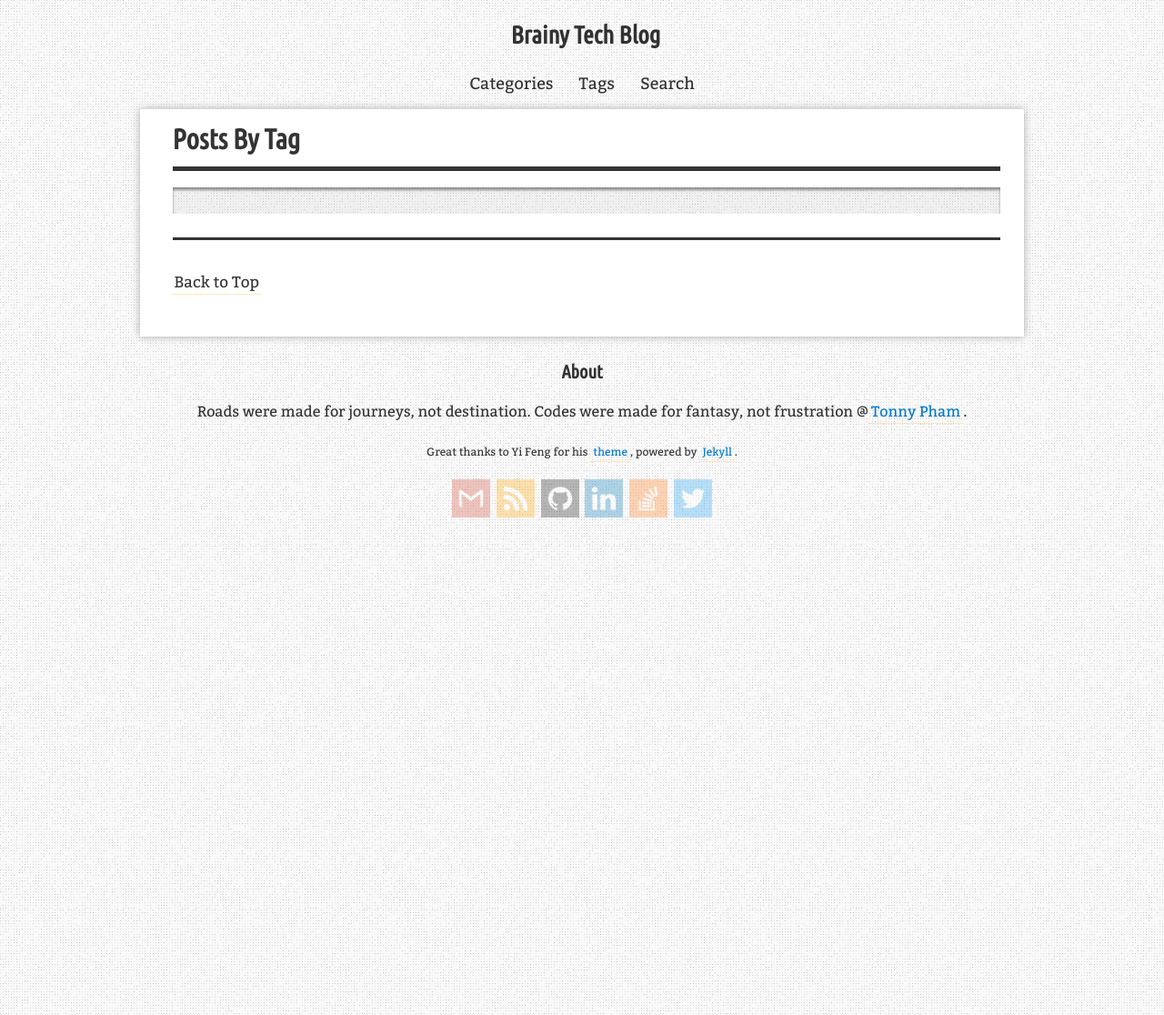
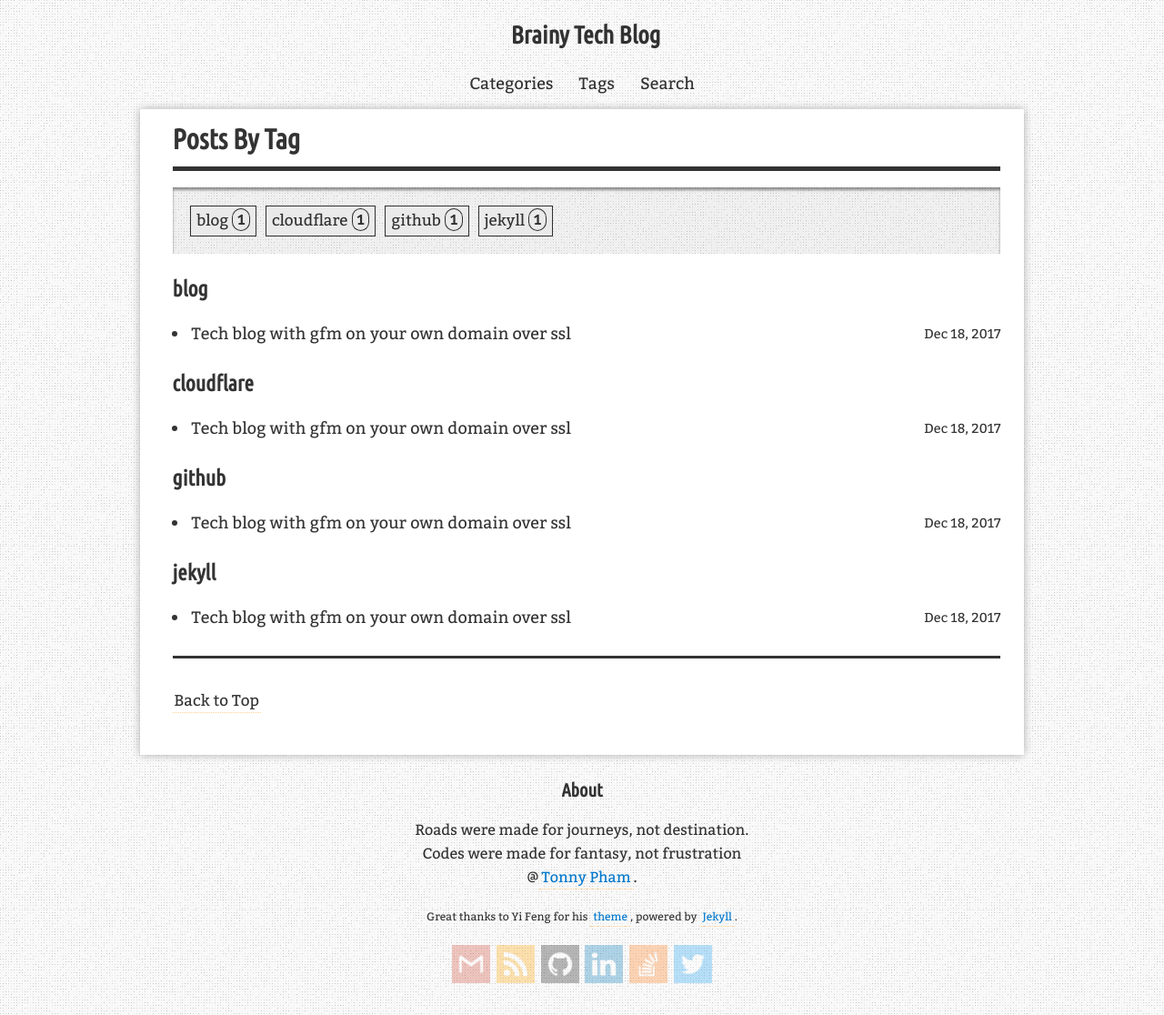
Before and after one commit to jwall149/tonny.me, a Jekyll site: the page built from blog/tags/index.html, in a window 1280 px wide. Shown: the whole page at 91% size. Built offline with Jekyll 4.4.1, drawn with Linux system fonts in a browser that asks for light colours; nearby versions of some CDN libraries; comment, search, counter and statistics services are not loaded; part of the change alters nothing that is shown.

Commit message:
Blog on tech blog

````diff
--- a/_config.yml
+++ b/_config.yml
@@ -49,12 +49,12 @@ author:
       url:
 home:
   section1: <h1>Brainy Tech</h1>
-  section2: <h2>Life's a journeys, not a race</h2><h2>Coding need test cases, not debug</h2>
+  section2: <h2>Life's a journeys, not a race</h2><h2>Coding need test cases, not some traces</h2>
   section3: <div class="social-links"><a class="ico-github btn" href="https://github.com/jwall149" title="View on GitHub"></a></div>
 blog:
   cc_license: https://www.apache.org/licenses/LICENSE-2.0
   cc_license_image: http://apache.org/images/SupportApache-small.png
-  footer_content: Roads were made for journeys, not destination. Codes were made for fantasy, not frustration @<a href="https:/tonny.me">Tonny Pham</a>.
+  footer_content: Roads were made for journeys, not destination. <br/> Codes were made for fantasy, not frustration <br/>@<a href="https:/tonny.me">Tonny Pham</a>.
 
 disqus:
   shortname: # e.g. yizeng
--- /dev/null
+++ b/_posts/2017-12-18-tech-blog-gfm-on-your-domain-over-ssl.md
@@ -0,0 +1,40 @@
+---
+layout: post
+title: "Tech blog with gfm on your own domain over ssl"
+description: "Solution for a zero cost but scalable tech blog with Github flavor markdown on a custom domain over SSL"
+categories: [blog]
+tags: [blog,jekyll,github,cloudflare]
+redirect_from:
+  - /2017/12/18/
+---
+
+So you finally come here to look for a solution to your blog? Well, at least how to build your blog the easiest way. So did I.
+
+A month ago, I figured out that just some edit of my everyday documents that I wrote for every project I join in, can make a very good blog post. Sometimes I spend a day to look for a solution to a problem and if I publish it, the solution may save thousands of hours of people yearning for an answer on the internet.
+
+What were the requirements for the blog solution I want to accomplish? It must be  `GitHub-markdown-format`, and `Scalable`, and `secure` and `free`.
+
+Going straight forward to the solution, I'm using `Github-pages` to store contents, `Jekyll` as the blog engine, `CloudFlare` as the `SSL Endpoint` and `Content Delivery Network`.
+
+Jekyll provides `GitHub-markdown`, of course, the must, because that's the format I love. That's the format I'm writing my documents and draft every day, and no question ask when all I need is mindless copying the note to the blog.  Needlessly, `Github-markdown` will also provide `code block` and `code highlighting`, which indeed help on visualization. More than that, the combination of `CloudFlare` with `Github-pages` is totally free of charge, even with free SSL, and scalable.
+
+Step:
+
+### Fork a Jekyll website
+Go to [http://jekyllthemes.org/](Jekyll Themes) and choose the theme you like, then navigate to its Github page. After that, you can fork the repository to yours.
+### Change content and check local build
+You're required to have `Ruby version 2.2 or after`, to do this task. Run
+```
+gem install bundler
+```
+To install bundler. After that run
+```
+bundle install
+```
+To install the required gems. To start `Jekyll` server, start with
+```
+bundle exec jekyll serve
+```
+To compile all markdown to HTML.
+### Push and check
+After that, all you need to do is push to Github `master` or `gh-pages` branch. Your blog will be available at `your_user_name.github.io` . Visit `Settings > Github pages` to set custom domain
````
